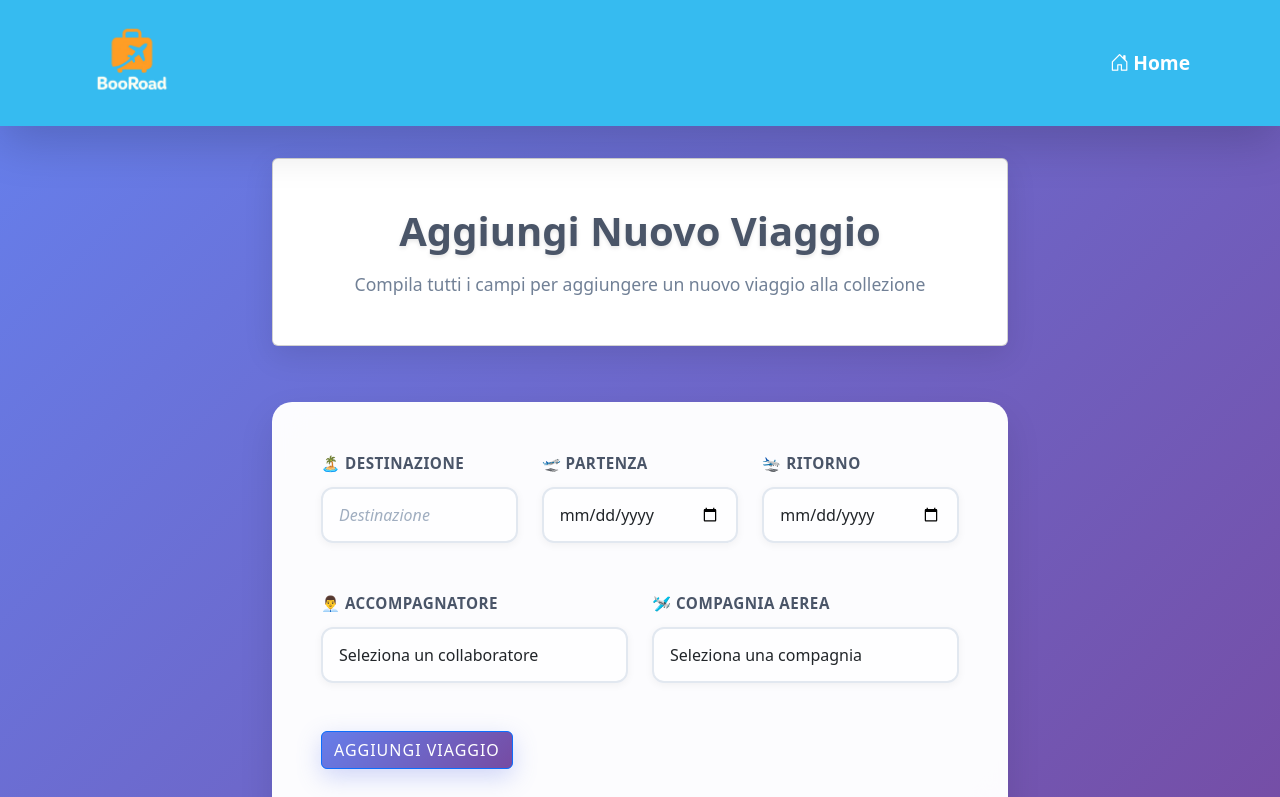
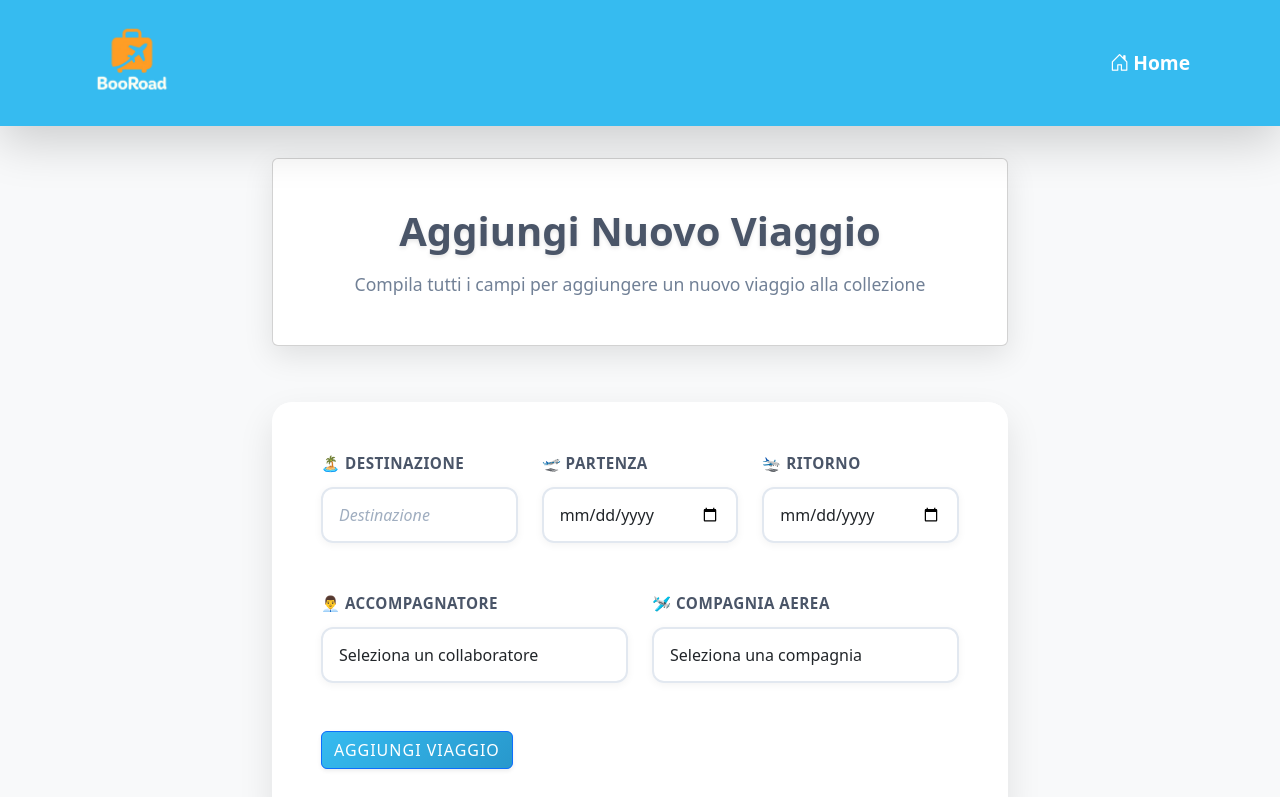
Before and after one commit to TeodoroSeminara/booroad-cs5, a React (Vite) app: page /newtravel in a window 1280 px wide. Shown: the top 797 px of the page. Built offline with nearby package versions, Linux system fonts and the light colour scheme.

Commit message:
refactoring

```diff
--- a/src/App.css
+++ b/src/App.css
@@ -239,7 +239,7 @@ header {
 /* CSS per la pagina Aggiungi Nuovo Viaggio */
 
 .new-travel-container {
-    background: linear-gradient(135deg, #667eea 0%, #764ba2 100%);
+    /* background: linear-gradient(135deg, #667eea 0%, #764ba2 100%); */
     min-height: 100vh;
     padding: 2rem 0;
 }
@@ -323,7 +323,7 @@ header {
 }
 
 .new-travel-submit-btn {
-    background: linear-gradient(135deg, #667eea 0%, #764ba2 100%);
+    /* background: linear-gradient(135deg, #667eea 0%, #764ba2 100%); */
     border: none;
     border-radius: 12px;
     padding: 1rem 3rem;
@@ -332,15 +332,15 @@ header {
     text-transform: uppercase;
     letter-spacing: 1px;
     transition: all 0.3s ease;
-    box-shadow: 0 8px 25px rgba(102, 126, 234, 0.3);
+    /* box-shadow: 0 8px 25px rgba(102, 126, 234, 0.3); */
     position: relative;
     overflow: hidden;
 }
 
 .new-travel-submit-btn:hover {
     transform: translateY(-2px);
-    box-shadow: 0 12px 35px rgba(102, 126, 234, 0.4);
-    background: linear-gradient(135deg, #5a67d8 0%, #6b46c1 100%);
+    box-shadow: 0 12px 35px rgba(102, 144, 234, 0.4);
+    background: linear-gradient(135deg, #87ccf0 0%, #64a5f6 100%);
 }
 
 .new-travel-submit-btn:active {
@@ -358,9 +358,9 @@ header {
     transition: left 0.5s;
 }
 
-.new-travel-submit-btn:hover::before {
+/* .new-travel-submit-btn:hover::before {
     left: 100%;
-}
+} */
 
 /* Feedback di validazione personalizzato */
 .new-travel-form .valid-feedback {
@@ -468,13 +468,13 @@ header {
 }
 
 /* Effetti hover per i campi */
-.new-travel-form .form-group {
+/* .new-travel-form .form-group {
     transition: transform 0.2s ease;
-}
+} */
 
-.new-travel-form .form-group:hover {
+/* .new-travel-form .form-group:hover {
     transform: translateY(-1px);
-}
+} */
 
 /* Stile per il form quando Ã¨ validato */
 .new-travel-form.was-validated .form-control:valid,
--- a/src/components/AddTravel.jsx
+++ b/src/components/AddTravel.jsx
@@ -11,11 +11,6 @@ export default function AddTravel() {
                     </h5>
                     <div className="card-text">
                         <div className="row g-2 mb-2">
-                            {/* <div className="col-12">
-                                <small className="text-muted d-flex align-items-center">
-                                    <strong className="me-2">Partenza:</strong>
-                                </small>
-                            </div> */}
                         </div>
                         <div className="mt-auto pt-3">
                             <div className="btn btn-outline-primary btn-sm w-100">
--- a/src/pages/NewTravel.jsx
+++ b/src/pages/NewTravel.jsx
@@ -316,7 +316,7 @@ function NewTravel() {
         setValidated(false);
 
         // Mostra un messaggio di successo
-        alert("Viaggio aggiunto con successo!");
+        // alert("Viaggio aggiunto con successo!");
 
         // Naviga alla homepage dopo aver aggiunto il viaggio
         navigate("/");
@@ -398,7 +398,7 @@ function NewTravel() {
                                         >
                                             <option value="">Seleziona un collaboratore</option>
                                             {guide.map((g) => (
-                                                <option key={g.id} value={g.id}>
+                                                <option key={g.id} value={g.collaboratore}>
                                                     {g.collaboratore}
                                                 </option>
                                             ))}
@@ -419,7 +419,7 @@ function NewTravel() {
                                         >
                                             <option value="0">Seleziona una compagnia</option>
                                             {trips.map((i) => (
-                                                <option key={i.id} value={i.id} >{i.compagnia_aerea}</option>
+                                                <option key={i.id} value={i.compagnia_aerea} >{i.compagnia_aerea}</option>
                                             ))}
                                         </Form.Select>
                                         <Form.Control.Feedback type="invalid">
```
Also changed, not shown: src/components/SearchBar.jsx (+0 -10 lines), src/context/TravelContext.jsx (+0 -29 lines), src/pages/HomePage.jsx (+0 -41 lines).
